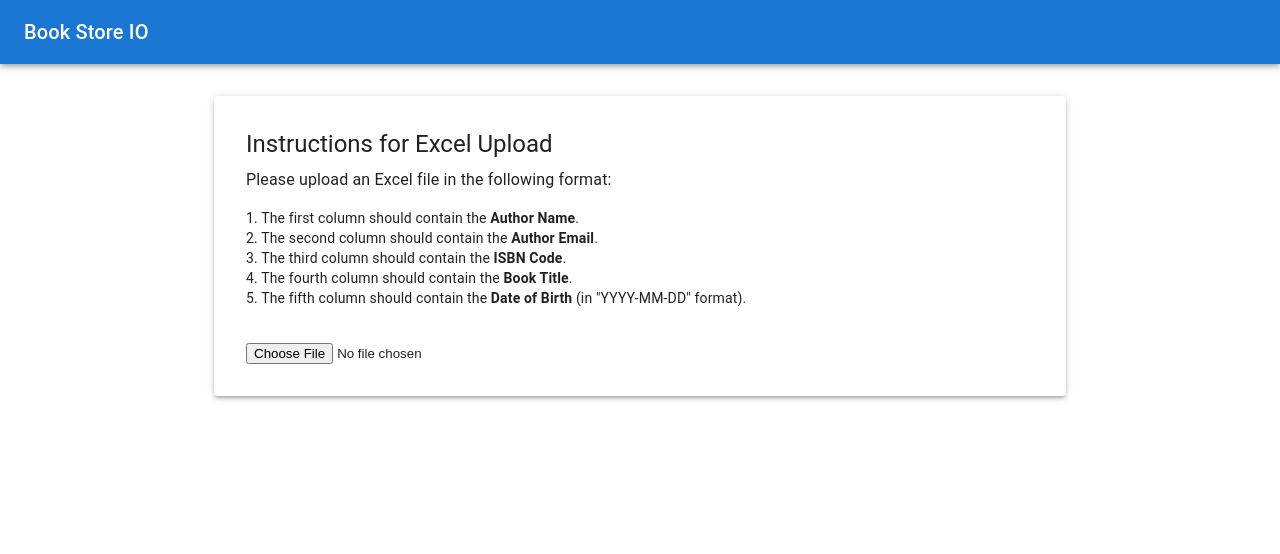
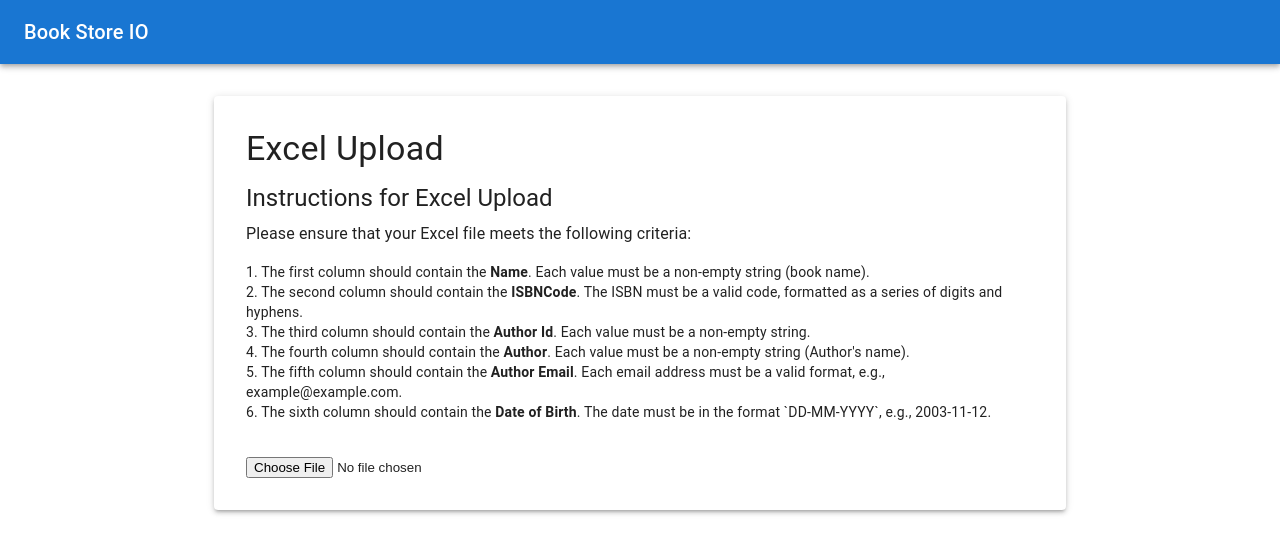
Before and after one commit to Sahil-911/BookStoreIO, a React (Vite) app in the folder client/: page / in a window 1280 px wide. Shown: the top 554 px of the page. Built offline with nearby package versions, Linux system fonts and the light colour scheme.

Commit message:
update instructions as per the server side logic

```diff
--- a/client/src/App.jsx
+++ b/client/src/App.jsx
@@ -1,13 +1,5 @@
 import React from "react";
-import {
-  AppBar,
-  Toolbar,
-  Typography,
-  Box,
-  Paper,
-  Container,
-  Grid,
-} from "@mui/material";
+import {AppBar, Toolbar, Typography, Box, Container, Paper } from "@mui/material";
 import FileInput from "./FileInput";
 
 function App() {
@@ -23,32 +15,40 @@ function App() {
 
     <Container maxWidth="md" sx={{ mt: 4 }}>
       <Paper elevation={3} sx={{ p: 4 }}>
+        <Typography variant="h4" gutterBottom>
+          Excel Upload
+        </Typography>
         <Typography variant="h5" gutterBottom>
           Instructions for Excel Upload
         </Typography>
         <Typography variant="body1" gutterBottom>
-            Please upload an Excel file in the following format:
+          Please ensure that your Excel file meets the following criteria:
         </Typography>
 
         <Box sx={{ mt: 2 }}>
           <Typography variant="body2">
-              1. The first column should contain the{" "}
-              <strong>Author Name</strong>.
+            1. The first column should contain the <strong>Name</strong>.
+            Each value must be a non-empty string (book name).
           </Typography>
           <Typography variant="body2">
-              2. The second column should contain the{" "}
-              <strong>Author Email</strong>.
+            2. The second column should contain the <strong>ISBNCode</strong>.
+            The ISBN must be a valid code, formatted as a series of digits and hyphens.
           </Typography>
           <Typography variant="body2">
-              3. The third column should contain the <strong>ISBN Code</strong>.
+            3. The third column should contain the <strong>Author Id</strong>.
+            Each value must be a non-empty string.
           </Typography>
           <Typography variant="body2">
-              4. The fourth column should contain the{" "}
-              <strong>Book Title</strong>.
+            4. The fourth column should contain the <strong>Author</strong>.
+            Each value must be a non-empty string (Author&apos;s name).
           </Typography>
           <Typography variant="body2">
-              5. The fifth column should contain the{" "}
-              <strong>Date of Birth</strong> (in "YYYY-MM-DD" format).
+            5. The fifth column should contain the <strong>Author Email</strong>.
+            Each email address must be a valid format, e.g., example@example.com.
+          </Typography>
+          <Typography variant="body2">
+            6. The sixth column should contain the <strong>Date of Birth</strong>.
+            The date must be in the format `DD-MM-YYYY`, e.g., 2003-11-12.
           </Typography>
         </Box>
 
```
Also changed, not shown: 1 other file (tests, documents, lock files or other folders). Lines whose indentation alone changed are shown as unchanged.
